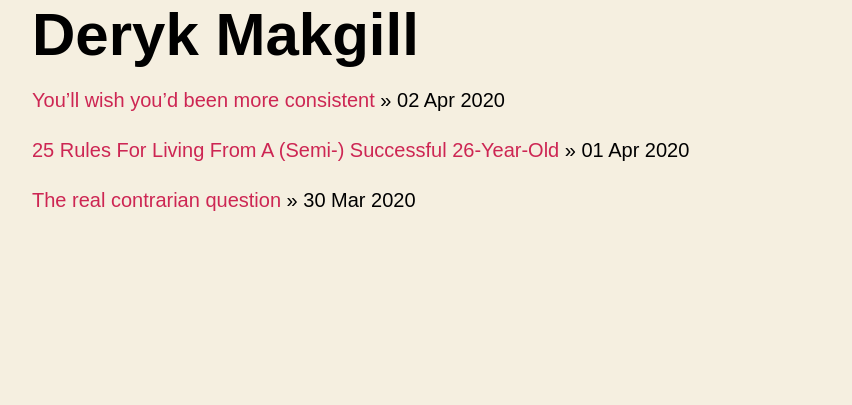
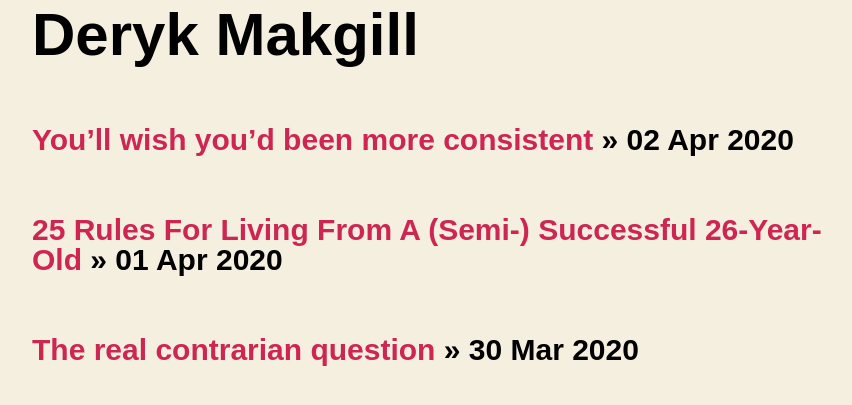
Before and after one commit to derykmakgill/vm, a Jekyll site: the page built from index.md, in a window 1280 px wide. Shown: the top 405 px of the page, without its empty margins (208-1060 px from the left). Built offline with Jekyll 4.4.1, drawn with Linux system fonts in a browser that asks for light colours; some web fonts are replaced.

Commit message:
Update index.md

```diff
--- a/index.md
+++ b/index.md
@@ -3,5 +3,5 @@ layout: default
 ---
 
 {% for post in site.posts %}
-[{{ post.title }}]({{ post.url }})<span class="date"> &raquo; {{ post.date | date_to_string }} </span>
+### [{{ post.title }}]({{ post.url }})<span class="date"> &raquo; {{ post.date | date_to_string }} </span>
 {% endfor %}
```
